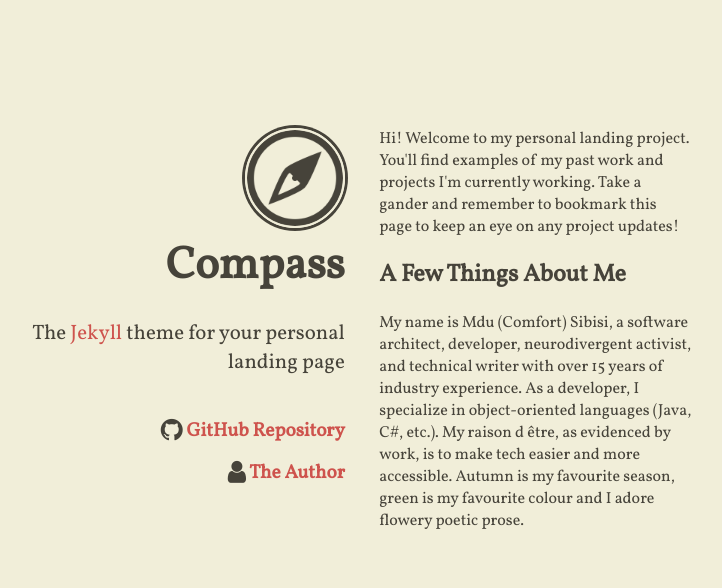
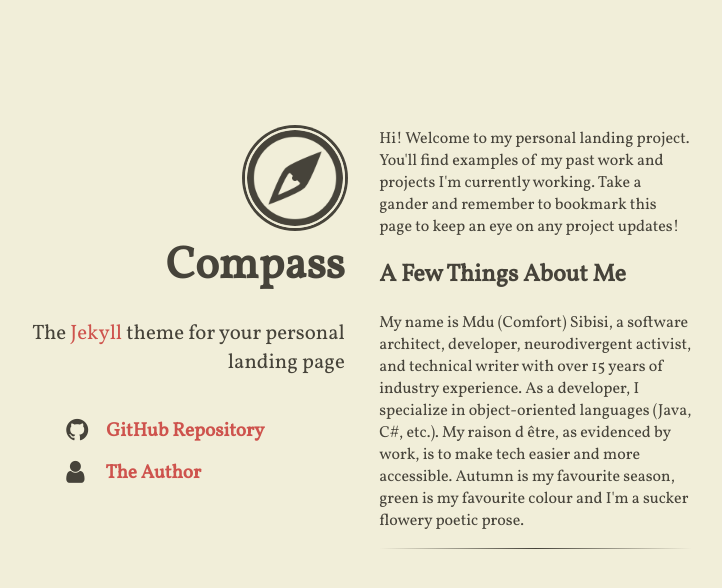
Before and after one commit to OrigamiFolds/origamifolds.github.io, a Jekyll site: the page built from index.html, in a window 1280 px wide. Shown: the top 588 px of the page, without its empty margins (288-1010 px from the left). Built offline with Jekyll 4.4.1, drawn with Linux system fonts in a browser that asks for light colours; nearby versions of some CDN libraries.

Commit message:
Justify list items

```diff
--- a/_includes/content.html
+++ b/_includes/content.html
@@ -6,4 +6,6 @@
 
 <h2>A Few Things About Me</h2>
 
-<p>My name is Mdu (Comfort) Sibisi, a software architect, developer, neurodivergent activist, and technical writer with over 15 years of industry experience. As a developer, I specialize in object-oriented languages (Java, C#, etc.). My raison d être, as evidenced by work, is to make tech easier and more accessible. Autumn is my favourite season, green is my favourite colour and I adore flowery poetic prose.</p>
+<p>My name is Mdu (Comfort) Sibisi, a software architect, developer, neurodivergent activist, and technical writer with over 15 years of industry experience. As a developer, I specialize in object-oriented languages (Java, C#, etc.). My raison d être, as evidenced by work, is to make tech easier and more accessible. Autumn is my favourite season, green is my favourite colour and I'm a sucker flowery poetic prose.</p>
+
+<hr />
--- a/assets/main.scss
+++ b/assets/main.scss
@@ -45,7 +45,7 @@ a:hover {
 /* override the left margin added by font awesome for the main content list,
 since it must be aligned with the content */
 .fa-ul.main-list {
-	margin-left: 0;
+	text-align: left;
 }
 
 /* list icons */
```
